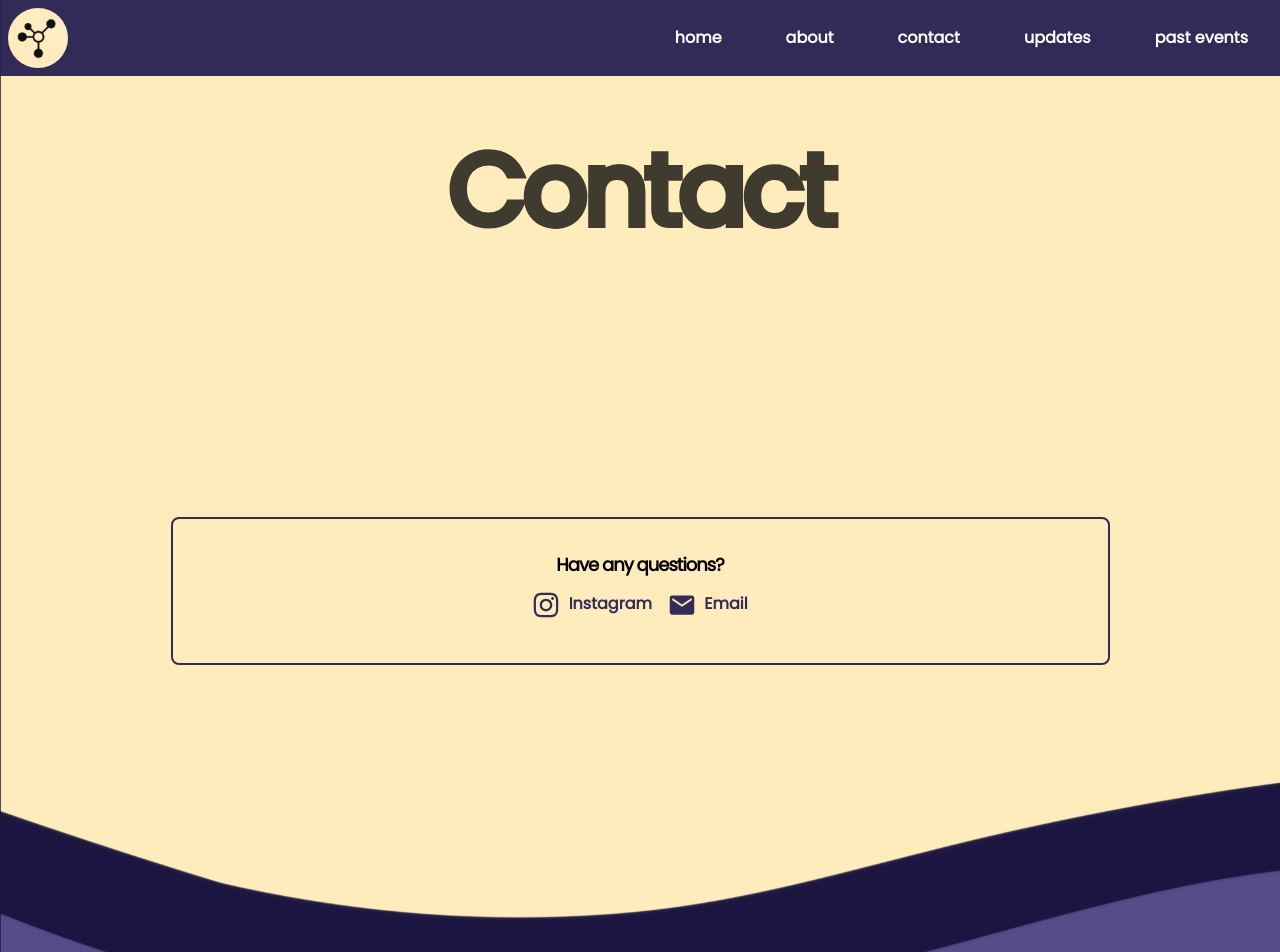
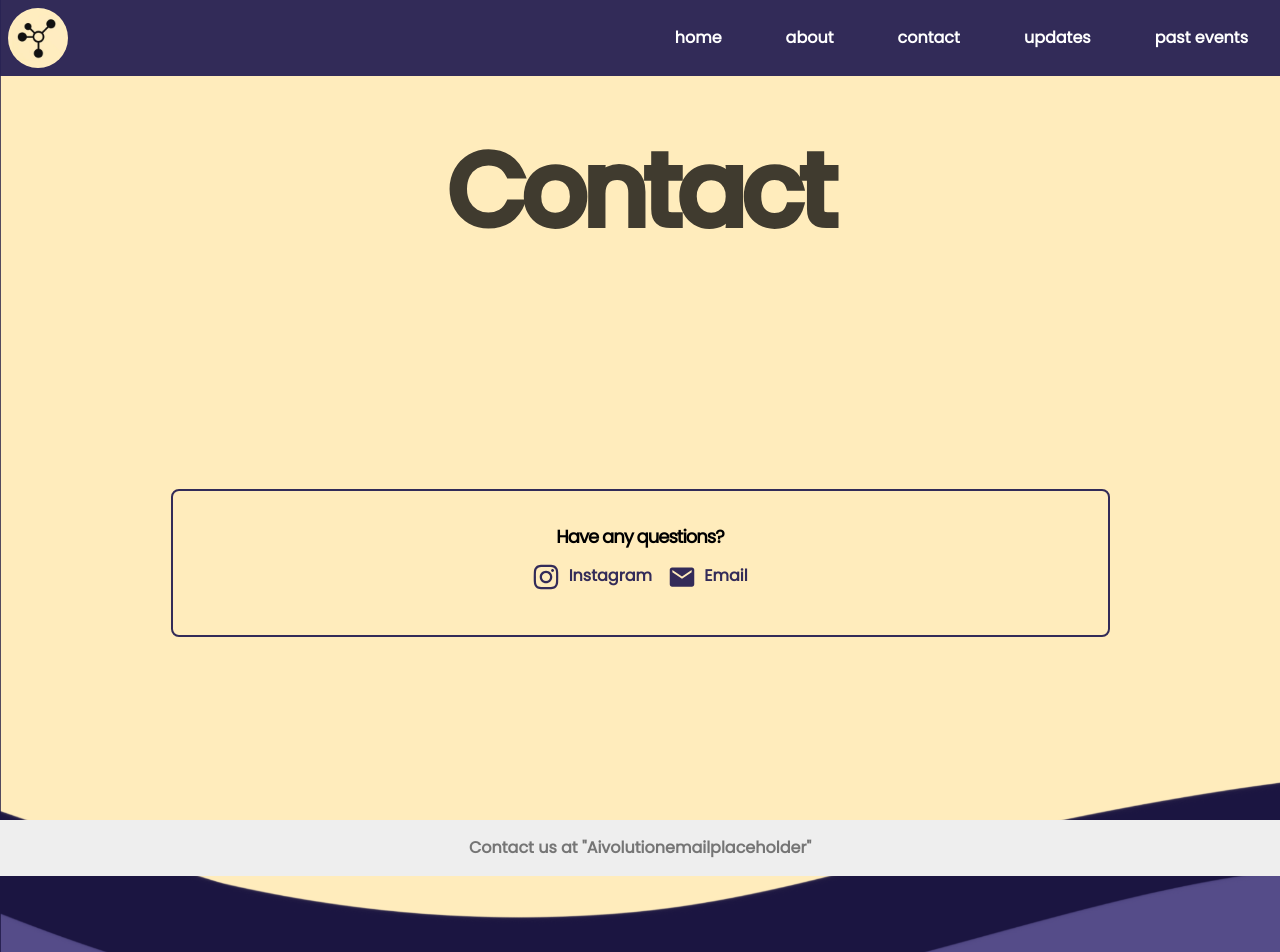
Before and after one commit to aivolution-gta/website, a Next.js app: page /contact in a window 1280 px wide. Shown: the top 952 px of the page. Built offline with nearby package versions, Linux system fonts and the light colour scheme.

Commit message:
added a quick placeholder footer element

```diff
--- a/pages/contact.tsx
+++ b/pages/contact.tsx
@@ -29,8 +29,9 @@ export default function Contact() {
       </div>
 
 
-
-
+      <footer className="bg-gray-200 py-4 text-center">
+        <p className="text-gray-600">Contact us at "Aivolutionemailplaceholder"</p>
+      </footer>
     </div>
   );
-  }
+}
```
